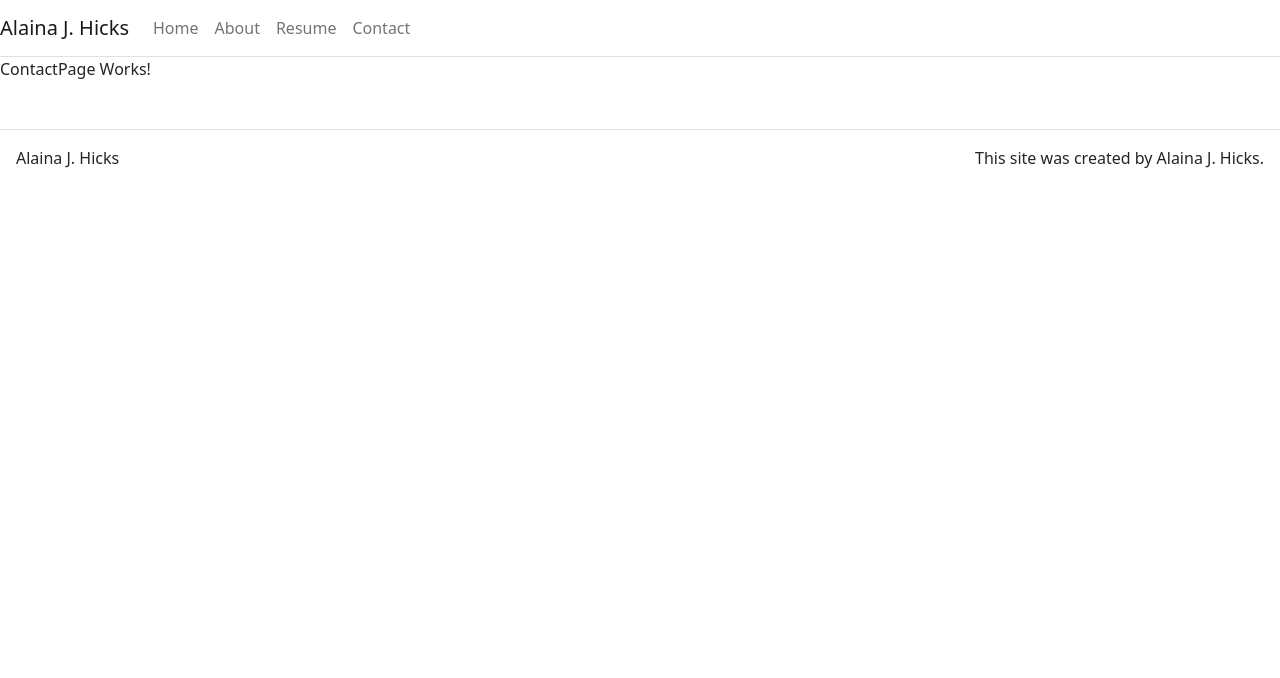
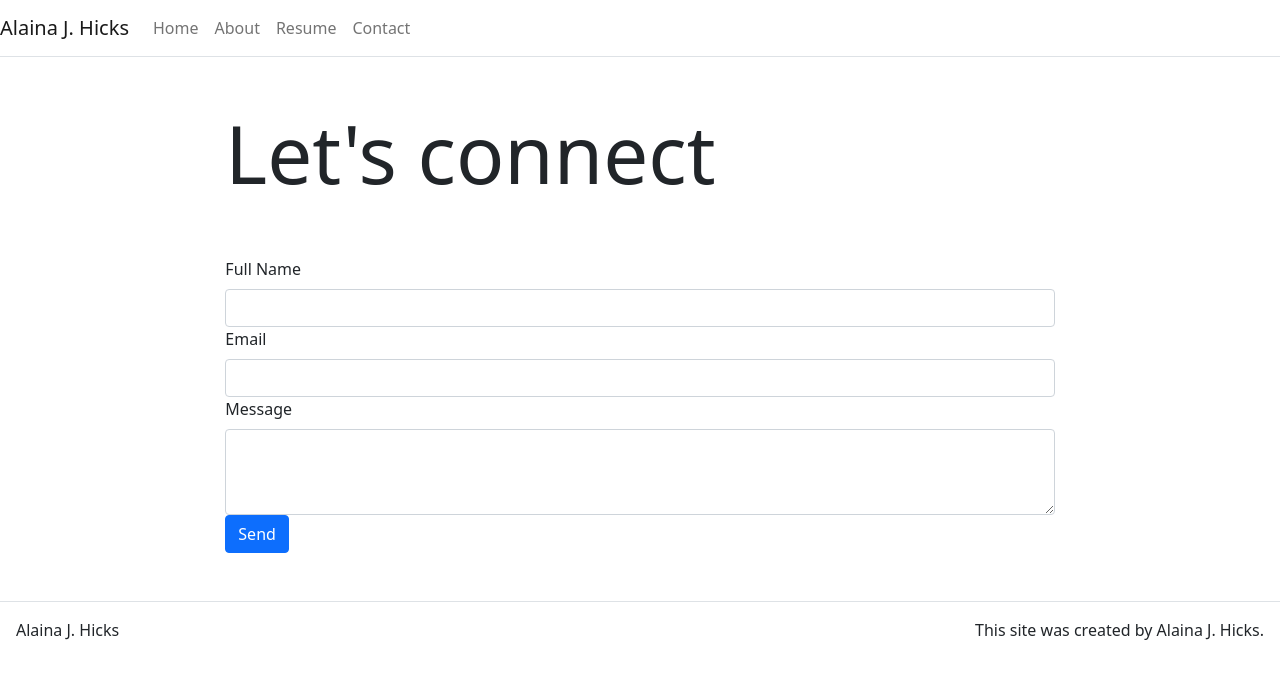
Before and after one commit to ayejayhicks/reactportfolio, a React (Create React App) app: page /contact in a window 1280 px wide. Shown: the top 678 px of the page. Built offline with nearby package versions, Linux system fonts and the light colour scheme.

Commit message:
Contact page

```diff
--- a/package.json
+++ b/package.json
@@ -6,6 +6,7 @@
     "@testing-library/jest-dom": "^5.12.0",
     "@testing-library/react": "^11.2.6",
     "@testing-library/user-event": "^12.8.3",
+    "axios": "^0.21.1",
     "bootstrap": "^5.0.0",
     "react": "^17.0.2",
     "react-bootstrap": "^1.5.2",
--- a/src/index.css
+++ b/src/index.css
@@ -37,3 +37,13 @@
   font-size: 16px;
   margin: 0px;
 }
+
+.success-msg {
+  color: #57a773;
+  padding: 10px 15px;
+}
+
+.err-msg {
+  color: #ee6252;
+  padding: 10px 15px;
+}
--- a/src/pages/ContactPage.js
+++ b/src/pages/ContactPage.js
@@ -1,10 +1,78 @@
 import React from "react";
 
-function ContactPage(props) {
+import Form from "react-bootstrap/Form";
+import Button from "react-bootstrap/Button";
 
-    return(
-        <p>ContactPage Works!</p>
-    );
+import Hero from "../components/Hero";
+import Content from "../components/Content";
+
+
+class ContactPage extends React.Component {
+
+    constructor(props) {
+        super(props);
+        this.state = {
+            name: "",
+            email: "",
+            message: "",
+            disabled: false,
+            emailSent: null,
+        }
+    }
+
+    handleChange= (event) => {
+        const target = event.target;
+        const value = target.type === "checkbox" ? target.checked : target.value;
+        const name = target.name;
+
+        this.setState({
+            [name]: value
+        })
+    }
+
+    handleSubmit = (event) => {
+        event.preventDefault();
+
+        this.setState ({
+            disabled: true
+        });
+    }
+
+
+    render() {
+        return (
+            <div>
+                <Hero title={this.props.title} />
+
+                <Content>
+                    <Form onSubmit={this.handleSubmit}>
+                        <Form.Group>
+                            <Form.Label htmlFor="full-name">Full Name</Form.Label>
+                            <Form.Control id="full-name" name="name" type="text" value={this.state.name} onChange={this.handleChange} />
+                        </Form.Group>
+
+                        <Form.Group>
+                            <Form.Label htmlFor="email">Email</Form.Label>
+                            <Form.Control id="email" name="email" type="email" value={this.state.email} onChange={this.handleChange} />
+                        </Form.Group>
+
+                        <Form.Group>
+                            <Form.Label htmlFor="message">Message</Form.Label>
+                            <Form.Control id="message" name="message" as="textarea"rows="3" value={this.state.message} onChange={this.handleChange} />
+                        </Form.Group>
+
+                        <Button className="d-inline-block" variant="primary" type="submit" disabled={this.state.disabled}>
+                            Send
+                        </Button>
+
+                        {this.state.emailSent === true && <p className="d-inline success-msg">Email Sent</p>}
+                        {this.state.emailSent === false && <p className="d-inline err-msg">Email Not Sent</p>}
+
+                    </Form>
+                </Content>
+            </div>
+        );
+    }
 
 }
 
```
Also changed, not shown: 1 other file (tests, documents, lock files or other folders).
